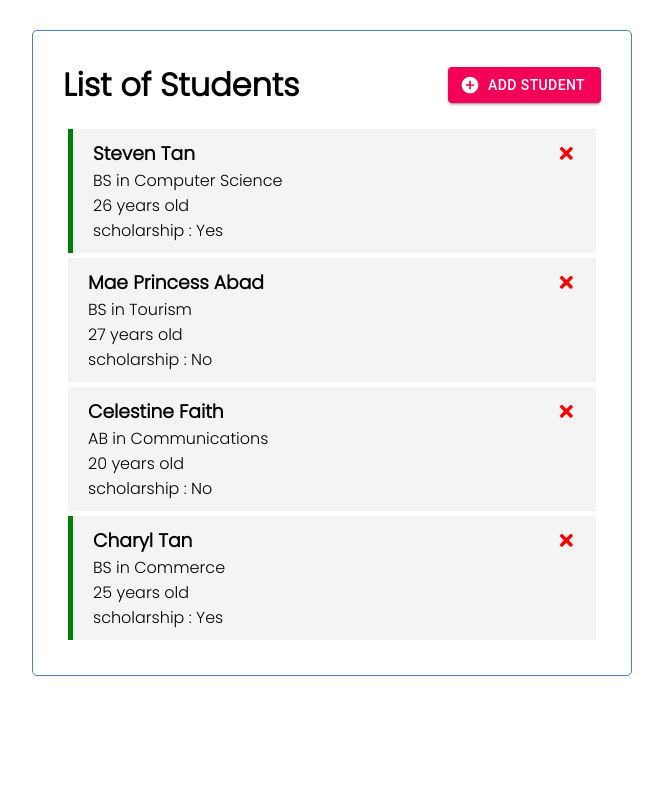
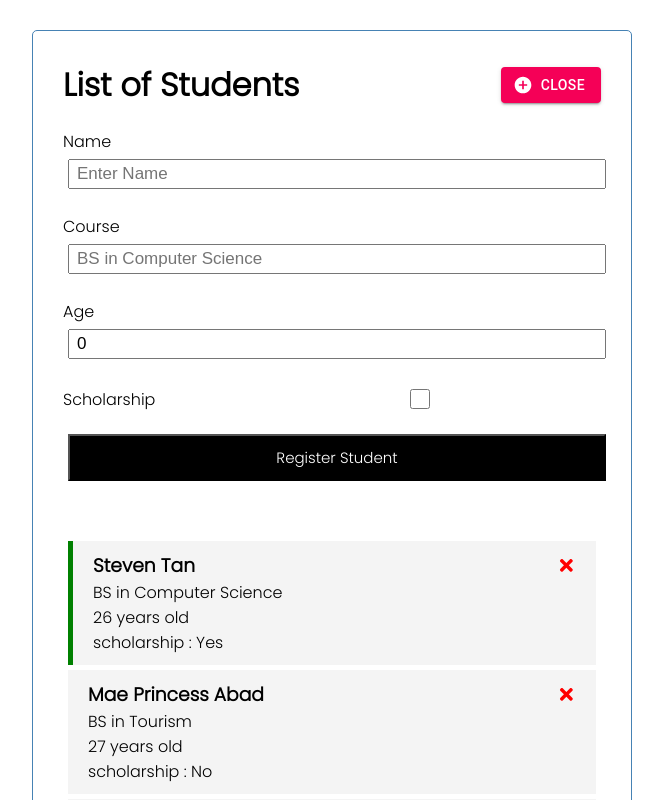
Before and after one commit to HeySteven0508/firstReactApp, a React (Create React App) app: page / in a window 1280 px wide. Both pictures are taken after a click on the button "ADD STUDENT". Shown: the top 800 px of the page, without its empty margins (308-971 px from the left). Built offline with nearby package versions, Linux system fonts and the light colour scheme.

Commit message:
Add add student form

```diff
--- a/src/App.js
+++ b/src/App.js
@@ -1,8 +1,10 @@
 import Header from './components/Header';
 import Students from './components/Students';
+import AddStudent from './components/AddStudent';
 import {useState} from 'react';
 
 function App() {
+  const [showAddButton,setShowAddButton] = useState(false);
   const [students,setStudents] = useState([
   {
      id:1,
@@ -41,7 +43,12 @@ const DeleteStudent = (id) => {
 
   return (
     <div className="container">
-      <Header />
+      <Header showAddButton = {()=>setShowAddButton(!showAddButton)} showAddValue = {showAddButton}/>
+
+      {showAddButton &&
+      <AddStudent />
+      }
+
       <Students students={students} onDeleteStudent={DeleteStudent}/>
 
     </div>
--- a/src/components/AddButton.js
+++ b/src/components/AddButton.js
@@ -2,14 +2,16 @@ import React from 'react'
 import Button from '@material-ui/core/Button'
 import AddIcon from '@material-ui/icons/AddCircle'
 
-function AddButton() {
+function AddButton({title,color,showAddButton}) {
+    console.log(`${title} ${color}`)
     return (
         <Button
         variant="contained"
-        color="secondary"
+        color={color}
         startIcon={<AddIcon />}
+        onClick={showAddButton}
         >
-            Add Student
+            {title}
         </Button>
     )
 }
--- /dev/null
+++ b/src/components/AddStudent.js
@@ -0,0 +1,47 @@
+import {useState} from 'react';
+
+const AddStudent = () => {
+    const [name, setName] = useState('');
+    const [course, setCourse] = useState('');
+    const [age, setAge] = useState(0);
+    const [isScholar, setIsScholar] = useState(false);
+
+    return (
+        <div>
+            <form className='add-form'>
+                <div className='form-control'>
+                    <label> Name </label>
+                    <input type='text' placeholder='Enter Name'
+                    value= {name}
+                    onChange = {(e) => setName(e.target.value)}
+                    />
+                </div>
+                <div className='form-control'>
+                    <label> Course </label>
+                    <input type='text' placeholder='BS in Computer Science'
+                    value= {course}
+                    onChange = {(e) => setCourse(e.target.value)}
+                    />
+                </div>
+                <div className='form-control'>
+                    <label> Age </label>
+                    <input type='number' placeholder='Enter Age'
+                    value= {age}
+                    onChange = {(e) => setAge(e.target.value)}
+                    />
+                </div>
+                <div className='form-control form-control-check'>
+                    <label> Scholarship </label>
+                    <input type='checkbox' checked= {isScholar}
+                    value= {isScholar}
+                    onChange = {(e) => setIsScholar(e.currentTarget.checked)}
+                    />
+                </div>
+                <input type = 'submit' value = 'Register Student' className = 'btn btn-block'/>
+            </form>
+
+        </div>
+    )
+}
+
+export default AddStudent
--- a/src/components/Header.js
+++ b/src/components/Header.js
@@ -1,8 +1,11 @@
 import Button from './AddButton'
-const Header = ({}) => {
+const Header = ({showAddButton,showAddValue}) => {
     return (
         <div className="header">
-            <h1> List of Students </h1> <Button />
+            <h1> List of Students </h1>
+            <Button title = {!showAddValue ?  'Add Student' : 'Close'}
+            color={!showAddValue ? 'primary' : 'secondary'}
+            showAddButton = {showAddButton}/>
         </div>
     )
 }
--- a/src/index.css
+++ b/src/index.css
@@ -49,3 +49,63 @@ body{
     color: red;
     cursor: pointer;
 }
+
+.add-form {
+    margin-bottom: 40px;
+}
+
+.form-control {
+    margin: 20px 0;
+
+}
+
+.form-control label {
+    display: block;
+}
+
+.form-control input {
+    width: 100%;
+    height: 40%;
+    margin: 5px;
+    padding: 3px 7px;
+    font-size: 17px;
+}
+
+.form-control-check {
+    display: flex;
+    align-items: center;
+    justify-content: space-between;
+}
+
+.form-control-check label{
+    flex: 1;
+}
+.form-control-check input{
+    flex: 2;
+    height: 20px;
+}
+
+.btn{
+    display: inline-block;
+    background: #000;
+    color: #fff;
+    padding: 10px 20px;
+    margin: 5px;
+    cursor: pointer;
+    text-decoration: none;
+    font-size: 15px;
+    font-family: inherit;
+}
+.btn:focus{
+    outline: none;
+}
+
+.btn:active{
+    transform: scale(0.98);
+}
+
+.btn-block{
+    display: block;
+    width: 100%;
+    margin-bottom: 60px;
+}
```
Also changed, not shown: src/components/StudentProfile.js (deleted, +0 -14 lines).
